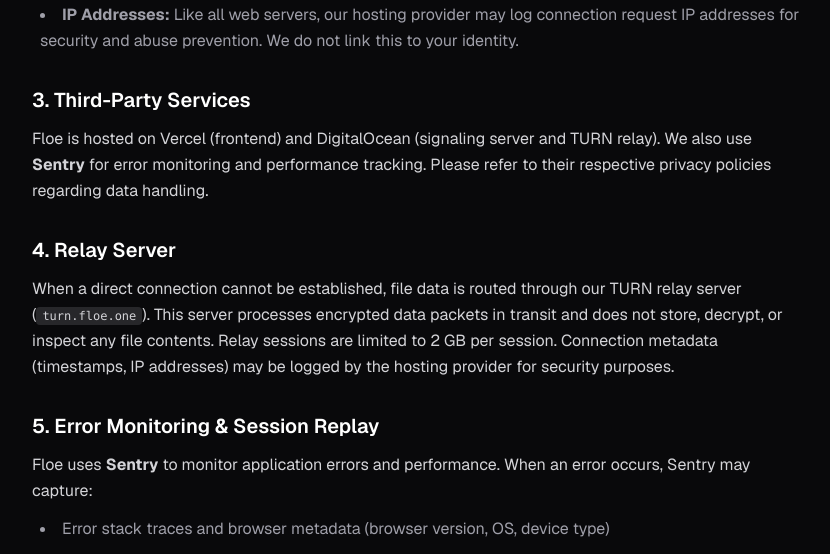
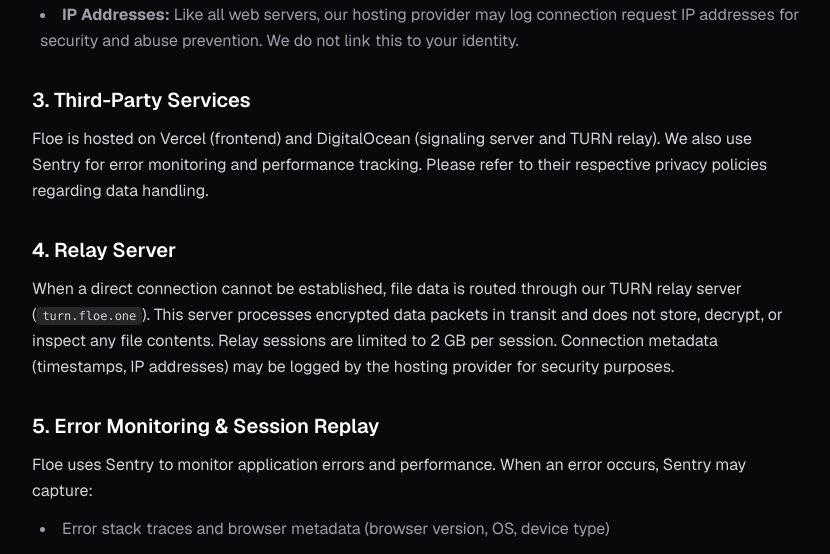
Before and after one commit to jannskiee/floe, a Next.js app in the folder client/: page /privacy in a window 1280 px wide. Shown: the part 778-1332 px from the top of the page, without its empty margins (224-1054 px from the left). Built offline with nearby package versions, Linux system fonts and the light colour scheme.

Commit message:
style: unbold Sentry in privacy policy

```diff
--- a/client/app/privacy/page.tsx
+++ b/client/app/privacy/page.tsx
@@ -93,7 +93,7 @@
                         <p>
                             Floe is hosted on Vercel (frontend) and DigitalOcean
                             (signaling server and TURN relay). We also use{' '}
-                            <strong>Sentry</strong> for error monitoring and performance
+                            Sentry for error monitoring and performance
                             tracking. Please refer to their respective privacy policies
                             regarding data handling.
                         </p>
@@ -122,7 +122,7 @@
                             5. Error Monitoring &amp; Session Replay
                         </h3>
                         <p>
-                            Floe uses <strong>Sentry</strong> to monitor application errors
+                            Floe uses Sentry to monitor application errors
                             and performance. When an error occurs, Sentry may capture:
                         </p>
                         <ul className="list-disc list-inside space-y-2 ml-2 text-zinc-400">
```
